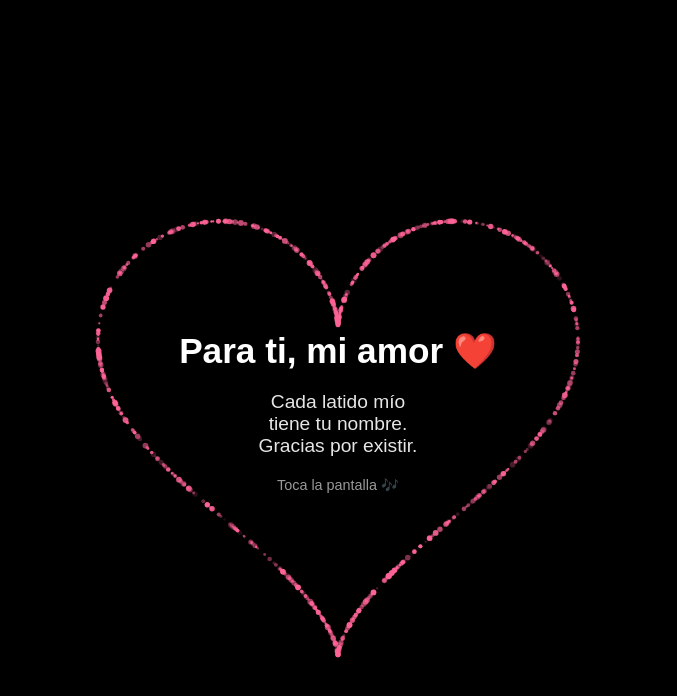
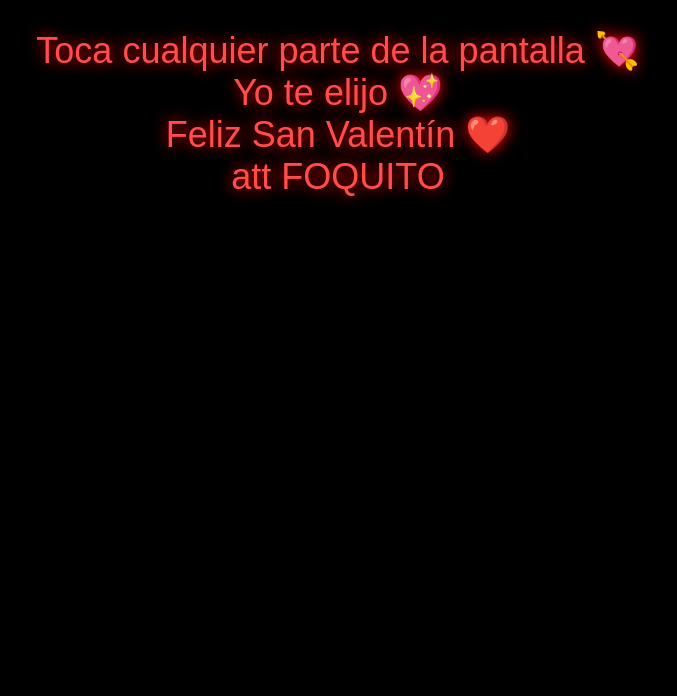
Before and after one commit to cagarciasz18-netizen/carta_bansito, a plain HTML site: page index.html in a window 1280 px wide. Shown: the whole page, without its empty margins (302-979 px from the left). Drawn offline with Linux system fonts and the light colour scheme; animation ran at ten frames a second.

Commit message:
Update index.html

```diff
--- a/index.html
+++ b/index.html
@@ -2,116 +2,82 @@
 <html lang="es">
 <head>
 <meta charset="UTF-8">
-<title>Para Ti ❤️</title>
+<title>Feliz San Valentín 💖</title>
+
 <style>
-  body {
+  body, html {
     margin: 0;
+    padding: 0;
+    overflow: hidden;
     background: black;
-    overflow: hidden;
-    display: flex;
-    justify-content: center;
-    align-items: center;
-    height: 100vh;
-    font-family: 'Arial', sans-serif;
-    color: white;
+    height: 100%;
+    width: 100%;
+    user-select: none;
+    cursor: pointer;
   }
 
-  canvas {
+  #message {
     position: absolute;
-    top: 0;
-    left: 0;
+    width: 100%;
+    top: 30px;
+    text-align: center;
+    color: #ff4d4d;
+    font-family: 'Arial', sans-serif;
+    font-size: 36px;
+    text-shadow: 0 0 15px #ff0000;
   }
 
-  .message {
+  .heart {
     position: absolute;
-    text-align: center;
-    z-index: 2;
-    animation: fadeIn 4s;
+    font-size: 24px;
+    animation: animateHeart 1.2s ease-out forwards;
+    pointer-events: none;
   }
 
-  h1 {
-    font-size: 2.2em;
-    margin-bottom: 10px;
-  }
-
-  p {
-    font-size: 1.2em;
-    opacity: 0.9;
-  }
-
-  .tap {
-    margin-top: 20px;
-    font-size: 0.9em;
-    opacity: 0.6;
-  }
-
-  @keyframes fadeIn {
-    from { opacity: 0; transform: scale(0.8); }
-    to { opacity: 1; transform: scale(1); }
+  @keyframes animateHeart {
+    0% {
+      opacity: 1;
+      transform: scale(1) translateY(0);
+    }
+    100% {
+      opacity: 0;
+      transform: scale(2) translateY(-150px);
+    }
   }
 </style>
 </head>
 <body>
 
-<canvas id="canvas"></canvas>
+<div id="message">Toca cualquier parte de la pantalla 💘<br>Yo te elijo 💖<br>Feliz San Valentín ❤️<br>att FOQUITO</div>
 
-<div class="message">
-  <h1>Para ti, mi amor ❤️</h1>
-  <p>
-    Cada latido mío<br>
-    tiene tu nombre.<br>
-    Gracias por existir.
-  </p>
-  <div class="tap">Toca la pantalla 🎶</div>
-</div>
-
-<audio id="music" loop>
-  <source src="https://cdn.pixabay.com/audio/2022/03/15/audio_7b7a2f5b31.mp3" type="audio/mpeg">
-</audio>
+<!-- Reproductor oculto de YouTube Music -->
+<iframe id="ytplayer"
+    type="text/html"
+    width="0" height="0"
+    src="https://www.youtube.com/embed/ZJR8tuO-mIU?autoplay=1&loop=1&playlist=ZJR8tuO-mIU"
+    frameborder="0">
+</iframe>
 
 <script>
-const canvas = document.getElementById("canvas");
-const ctx = canvas.getContext("2d");
-canvas.width = window.innerWidth;
-canvas.height = window.innerHeight;
+// Generar corazones al hacer click/tocar
+document.addEventListener("click", function(e) {
+  const heart = document.createElement("div");
+  heart.className = "heart";
+  heart.textContent = "❤️";
+  heart.style.left = `${e.clientX - 12}px`;
+  heart.style.top = `${e.clientY - 12}px`;
+  document.body.appendChild(heart);
 
-let particles = [];
+  setTimeout(() => {
+    heart.remove();
+  }, 1200);
+});
 
-function heartFunction(t) {
-  const x = 16 * Math.pow(Math.sin(t), 3);
-  const y = -(13 * Math.cos(t) - 5 * Math.cos(2 * t)
-    - 2 * Math.cos(3 * t) - Math.cos(4 * t));
-  return { x, y };
-}
+// Reproducir música automáticamente
+const player = document.getElementById("ytplayer");
 
-for (let i = 0; i < 1000; i++) {
-  const t = Math.random() * Math.PI * 2;
-  const pos = heartFunction(t);
-  particles.push({
-    x: canvas.width / 2 + pos.x * 15,
-    y: canvas.height / 2 + pos.y * 15,
-    alpha: Math.random(),
-    size: Math.random() * 2 + 1
-  });
-}
-
-function animate() {
-  ctx.clearRect(0, 0, canvas.width, canvas.height);
-  particles.forEach(p => {
-    ctx.beginPath();
-    ctx.fillStyle = `rgba(255, 100, 150, ${p.alpha})`;
-    ctx.arc(p.x, p.y, p.size, 0, Math.PI * 2);
-    ctx.fill();
-    p.alpha = Math.random();
-  });
-  requestAnimationFrame(animate);
-}
-
-animate();
-
-// Música (solo se activa al tocar)
-document.body.addEventListener("click", () => {
-  document.getElementById("music").play();
+window.addEventListener('load', () => {
+  player.src += "&autoplay=1";
 });
 </script>
 
```
